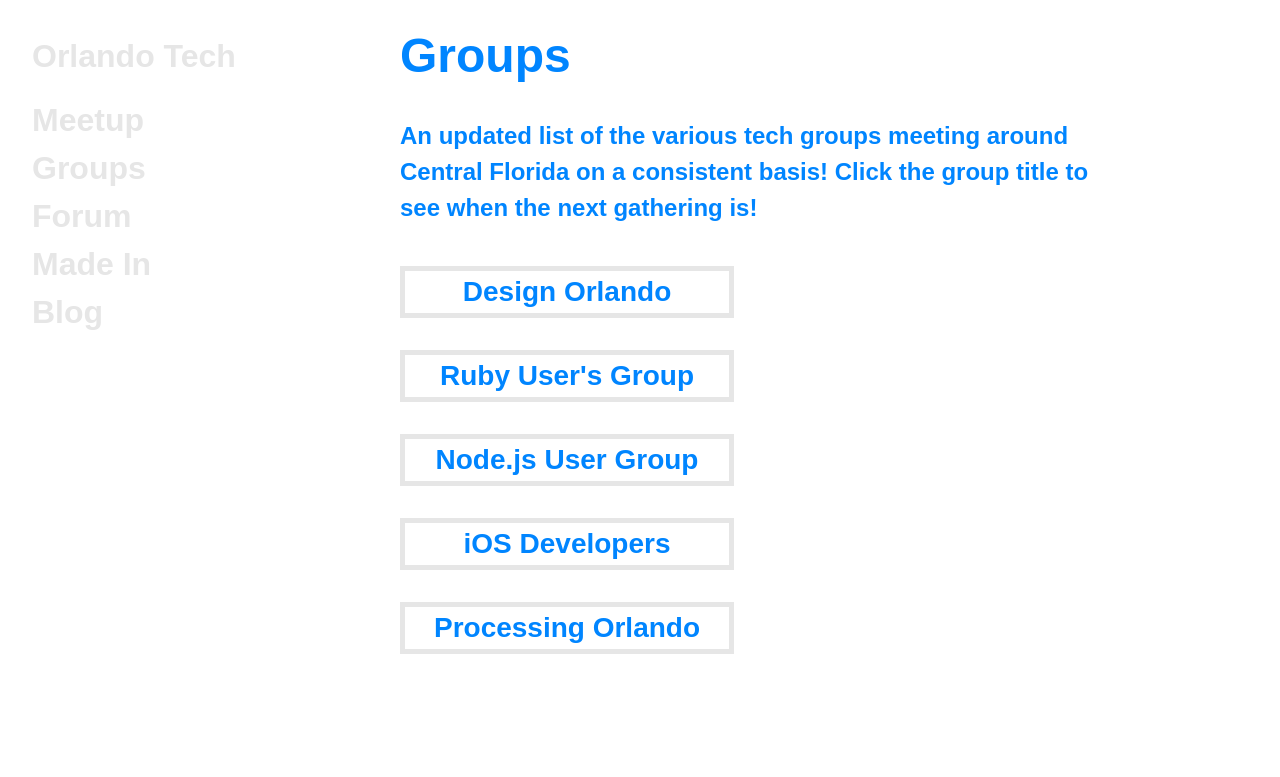
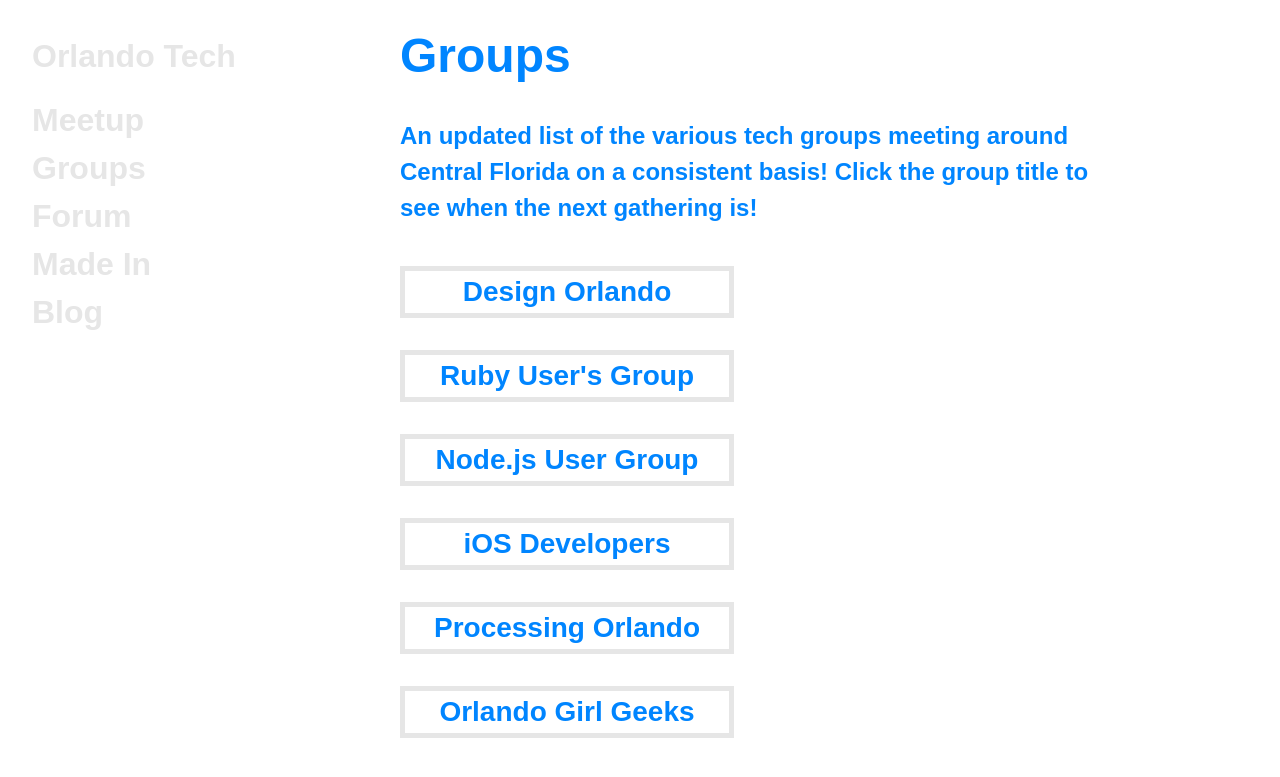
Before and after one commit to orlandotech/orlandotech.github.io, a Jekyll site: the page built from groups/index.html, in a window 1280 px wide. Shown: the top 777 px of the page. Built offline with Jekyll 4.4.1, drawn with Linux system fonts in a browser that asks for light colours; Markdown is read by kramdown in place of the engine named in the settings.

Commit message:
added OrlandoGirlGeeks to groups, updated orlandote.ch to orlandotech.org

```diff
--- a/groups/index.html
+++ b/groups/index.html
@@ -22,3 +22,6 @@
 <div class="group">
   <a class="title" href="http://processingorlando.org/">Processing Orlando</a>
 </div>
+<div class="group">
+  <a class="title" href="http://orlandogirlgeeks.com/">Orlando Girl Geeks</a>
+</div>
```
Also changed, not shown: README.md.
